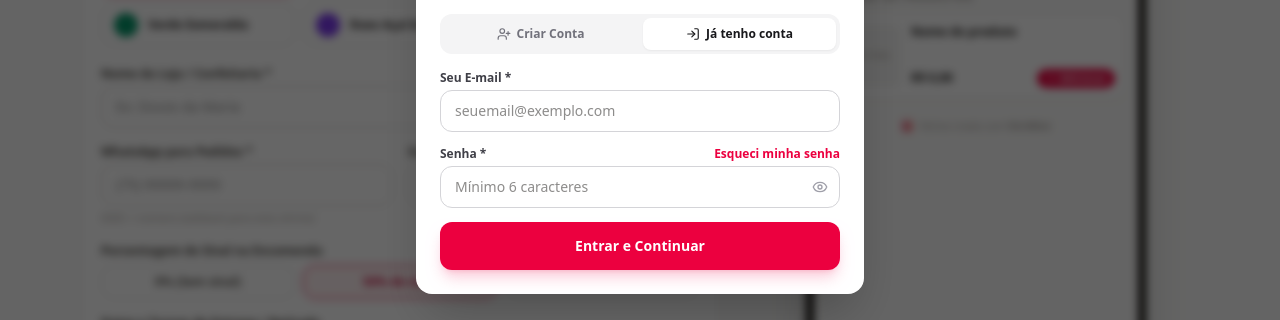
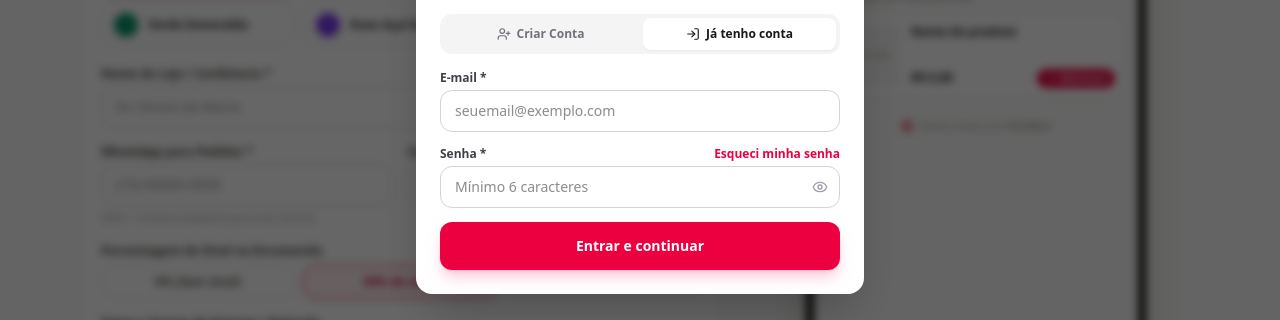
Before and after one commit to copperlamb78/vitrimini, a React (Vite) app in the folder frontend/: page /criar in a window 1280 px wide. Both pictures are taken after a click on the button "Entrar". Shown: the part 340-660 px from the top of the page. Built offline with nearby package versions, Linux system fonts and the light colour scheme; no server answers.

Commit message:
refactor(ux): torna labels e botoes mais diretos em AuthModal

```diff
--- a/frontend/src/components/AuthModal.tsx
+++ b/frontend/src/components/AuthModal.tsx
@@ -158,7 +158,7 @@ export function AuthModal({
             className="mx-auto mb-3 h-8 w-auto object-contain"
           />
           <h2 className="text-lg font-extrabold text-zinc-900">
-            {tab === 'forgot' ? 'Recuperar sua senha' : headline}
+            {tab === 'forgot' ? 'Recuperar senha' : headline}
           </h2>
           <p className="mt-1 text-xs leading-relaxed text-zinc-500">
             {tab === 'forgot'
@@ -189,14 +189,14 @@ export function AuthModal({
                 className="flex w-full items-center justify-center gap-1.5 rounded-xl bg-zinc-900 px-4 py-3 text-xs font-bold text-white transition hover:bg-zinc-800"
               >
                 <ArrowLeft className="h-3.5 w-3.5" />
-                Voltar para o login
+                Voltar ao login
               </button>
             </div>
           ) : (
             <form onSubmit={handleSubmit} className="mt-5 space-y-4">
               <div>
                 <label className="block text-xs font-semibold text-zinc-700">
-                  Seu E-mail cadastrado *
+                  E-mail cadastrado *
                 </label>
                 <input
                   type="email"
@@ -240,7 +240,7 @@ export function AuthModal({
                     Enviando link...
                   </>
                 ) : (
-                  'Enviar link de recuperação'
+                  'Enviar link'
                 )}
               </button>
 
@@ -253,7 +253,7 @@ export function AuthModal({
                 className="flex w-full items-center justify-center gap-1.5 py-1 text-xs font-semibold text-zinc-500 hover:text-zinc-800"
               >
                 <ArrowLeft className="h-3.5 w-3.5" />
-                Voltar para o login
+                Voltar ao login
               </button>
             </form>
           )
@@ -297,7 +297,7 @@ export function AuthModal({
               {tab === 'register' && (
                 <div>
                   <label className="block text-xs font-semibold text-zinc-700">
-                    Seu Nome *
+                    Nome *
                   </label>
                   <input
                     type="text"
@@ -312,7 +312,7 @@ export function AuthModal({
 
               <div>
                 <label className="block text-xs font-semibold text-zinc-700">
-                  Seu E-mail *
+                  E-mail *
                 </label>
                 <input
                   type="email"
@@ -342,7 +342,7 @@ export function AuthModal({
               {tab === 'register' && (
                 <div>
                   <label className="block text-xs font-semibold text-zinc-700">
-                    Seu WhatsApp (com DDD) *
+                    WhatsApp (com DDD) *
                   </label>
                   <input
                     type="tel"
@@ -430,9 +430,9 @@ export function AuthModal({
                     Autenticando...
                   </>
                 ) : tab === 'register' ? (
-                  'Criar Conta e Continuar'
+                  'Criar conta e continuar'
                 ) : (
-                  'Entrar e Continuar'
+                  'Entrar e continuar'
                 )}
               </button>
             </form>
```
